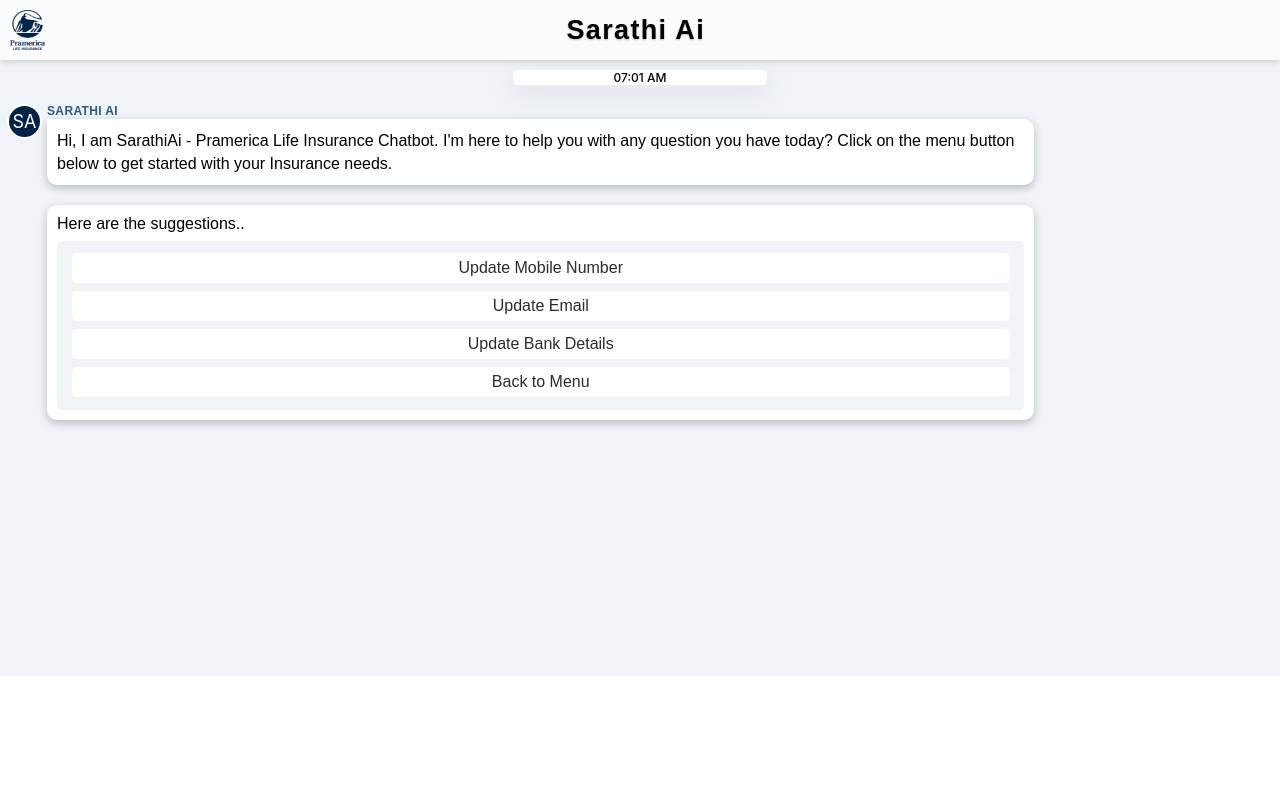
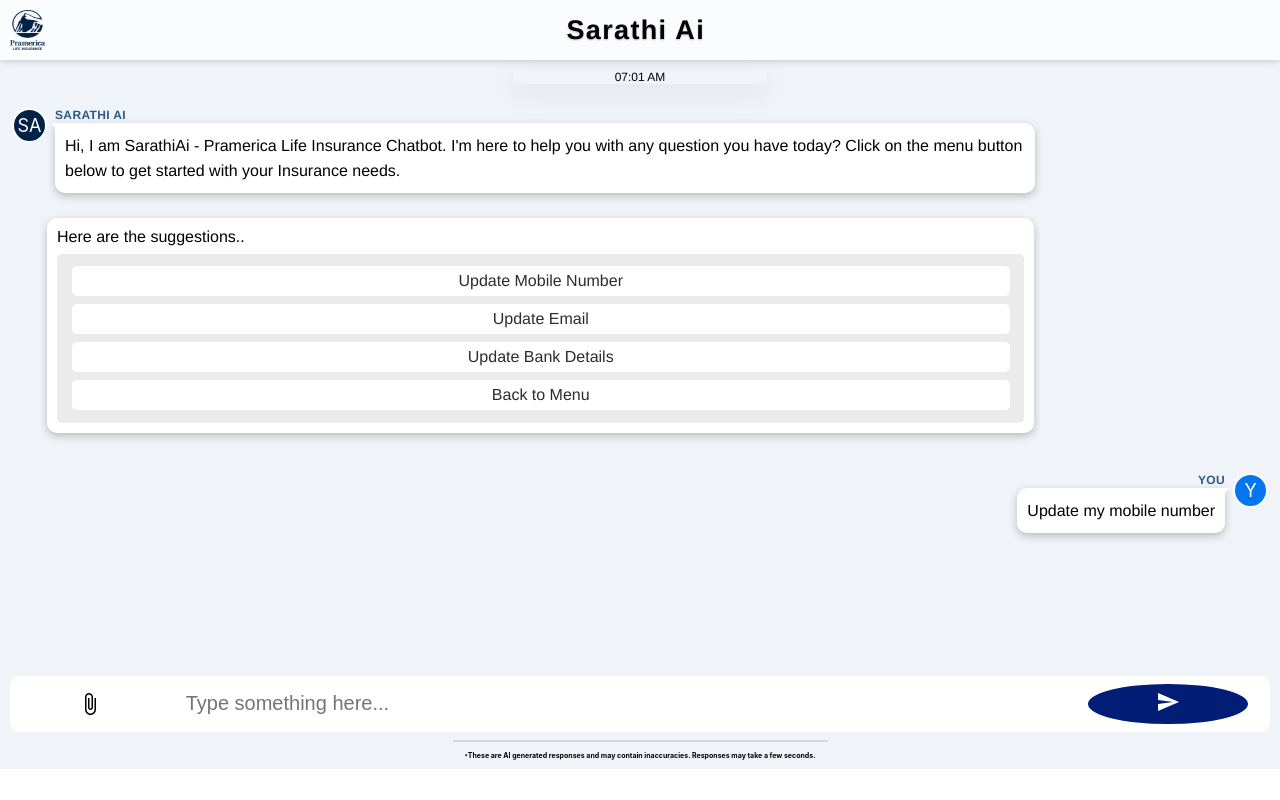
Before and after one commit to Abhinav-Desh/SarathiUI, a React (Create React App) app in the folder sarathiui/: page / in a window 1280 px wide. Built offline with nearby package versions, Linux system fonts and the light colour scheme.

Commit message:
add some footer

```diff
--- a/sarathiui/src/App.css
+++ b/sarathiui/src/App.css
@@ -7,7 +7,6 @@
 .header-container{
   position: sticky;
   top: 0;
-
   left: 0;
   height: 60px;
   width: 100%;
@@ -35,7 +34,7 @@
   font-size: 27px;
   width: 50%;
   text-align: end;
-  font-family: sans-serif;
+  font-family: Helvetica;
   text-shadow: 0px 1px 2px rgba(0, 0, 0, 0.25);
   font-weight: 700;
   letter-spacing: 0.05em;
@@ -120,7 +119,8 @@
 
 .time-live{
   width: 20%;
-  background-color: #ffffff;;
+  /* background-color: #ffffff;; */
+  font-family: Helvetica;
   text-align: center;
   font-size: 12px;
   border-radius: 5px;
@@ -132,7 +132,8 @@
   margin-top: 10px;
   display: flex;
   align-items: flex-start;
-  gap: 5px;
+  gap: 8px;
+  padding: 5px;
 }
 
 .sender-logo{
@@ -151,17 +152,29 @@
   /* margin-top: 10px; */
 }
 
-.sender-message{
+.sender-message {
   border-radius: 10px;
   max-width: 78%;
   padding: 10px;
   background-color: #fff;
-  font-family: sans-serif;
+  font-family: Helvetica;
   color: black;
   position: relative;
   margin-top: 20px;
   border-top-left-radius: 0;
   box-shadow: #0000003d 0px 3px 8px;
+}
+
+.sender-message::before {
+    content: "";
+    position: absolute;
+    top: 0px;
+    left: -13px;
+    width: 0px;
+    height: 1px;
+    border-left: 10px solid transparent;
+    border-bottom: 10px solid transparent;
+    border-right: 10px solid #fff;
 }
 
 .ai-name{
@@ -171,7 +184,7 @@
   color: #2d5986;
   font-size: 12px;
   font-weight: 700;
-  font-family: sans-serif;
+  font-family: Helvetica;
   letter-spacing: 0.03em;
 }
 
@@ -184,13 +197,13 @@
   margin-left: 40px;
   max-width: 78%;
   padding: 10px;
-  font-family: sans-serif;
+  font-family: Helvetica;
   /* background-color: #dadada */
   background-color: #fff;
   border-radius: 10px;
   /* border: 1px solid #dbdbdb; */
   box-shadow: #0000003d 0px 3px 8px;
-  font-family: sans-serif;
+  font-family: Helvetica;
 }
 
 .suggestions-heading{
@@ -204,7 +217,7 @@
   gap: 8px;
   justify-content: center;
   align-items: center;
-  background-color: #f0f4f8;
+  background-color: #ebebeb;
   border-radius: 5px;
   padding: 5px;
   height: 100%;
@@ -222,3 +235,142 @@
   height: 30px;
   color: #2c2c2c;
 }
+
+.footer-container{
+  width: 100%;
+  height: 93px;
+  background-color: #f0f4f8;
+  padding:0 10px 0 10px;
+}
+
+.footer-form{
+  width: 100%;
+  display: flex;
+  height: 60%;
+  align-items: center;
+  background-color: white;
+  gap: 5px;
+  border-radius: 10px;
+}
+
+.footer-text{
+  height: 20px;
+  width: 375px;
+  font-size: 7px;
+  font-weight: 700;
+  text-align: center;
+  display: flex;
+  align-items: end;
+  justify-content: center;
+  border-top: 2px solid #d7d7d7;
+}
+
+.footer-content{
+  display: flex;
+  flex-direction: column;
+  align-items: center;
+  justify-content: flex-start;
+  height: 100%;
+  width: 100%;
+  gap: 8px;
+}
+
+.something-type{
+  width: 85%;
+  height: 100%;
+  text-align: center;
+  display: flex;
+  align-items: center;
+  justify-content: start;
+  gap: 5px;
+}
+
+.text-something{
+  height: 100%;
+  width: 70%;
+  border-radius: 10px;
+  border: none;
+  padding: 10px;
+  font-size: 20px;
+}
+
+.attach-file{
+  height: 80%;
+  width: 15%;
+  border-radius: 10px;
+  border: none;
+  padding: 10px;
+  font-size: 20px;
+}
+
+
+.send{
+  border-radius: 50%;
+  color: white;
+  background-color: rgb(2 29 117);
+  height: 80%;
+  width: 13%;
+  border: 2px solid #fff;
+}
+
+.user-content{
+  margin-top: 10px;
+  display: flex;
+  align-items: flex-start;
+  justify-content: flex-end;
+  gap: 8px;
+  padding: 5px;
+}
+
+
+.user-message::before {
+
+  content: "";
+  position: absolute;
+  top: 4px;
+  right: -5px;
+  width: 0;
+  height: 0;
+  border-top: 0px solid transparent;
+  border-bottom: 9px solid transparent;
+  border-left: 10px solid #fff;
+  transform: translateY(-45%);
+}
+
+.user-message{
+  border-radius: 10px;
+  max-width: 78%;
+  padding: 10px;
+  background-color: #fff;
+  font-family: Helvetica;
+  color: black;
+  position: relative;
+  margin-top: 20px;
+  border-top-right-radius: 0;
+  box-shadow: #0000003d 0px 3px 8px;
+}
+
+.user-name{
+  position: absolute;
+  top: -15px;
+  right: 0;
+  color: #2d5986;
+  font-size: 12px;
+  font-weight: 700;
+  font-family: Helvetica;
+  letter-spacing: 0.03em;
+}
+.user-logo{
+  height: 35px;
+  position: relative;
+  width: 35px;
+  border-radius: 50%;
+  background-color:  #0476f0;
+  border: 2px solid #fff;
+  color: #fff;
+  margin-top: 5px;
+  display: flex;
+  align-items: center;
+  justify-content: center;
+  font-size: 18px;
+}
--- a/sarathiui/src/App.js
+++ b/sarathiui/src/App.js
@@ -1,5 +1,6 @@
 import Header from './components/Header.tsx';
 import MainContent from './components/MainContent.tsx';
+import Footer from './components/Footer.tsx'
 import './App.css';
 
 function App() {
@@ -7,6 +8,7 @@
     <div className="App">
       <Header />
       <MainContent />
+      <Footer/>
     </div>
   );
 }
--- /dev/null
+++ b/sarathiui/src/components/Footer.tsx
@@ -0,0 +1,23 @@
+import React from "react";
+import SendIcon from '@mui/icons-material/Send';
+import AttachFileIcon from '@mui/icons-material/AttachFile';
+
+const Footer = () => {
+
+  return (
+    <div className="footer-container">
+
+      <div className="footer-content">
+      <form  className="footer-form">
+        <div className="something-type">
+            <div className="attach-file"><AttachFileIcon style={{color:"rgb(146 146 146);"}}/></div>
+            <input type="text" placeholder="Type something here..." className="text-something"/></div>
+        <button className="send"><SendIcon style={{color:'white'}}/></button>
+      </form>
+      <div className="footer-text"> <sup>*</sup>These are AI generated responses and may contain inaccuracies. Responses may take a few seconds.</div>
+      </div>
+    </div>
+  );
+};
+
+export default Footer;
--- a/sarathiui/src/components/MainContent.tsx
+++ b/sarathiui/src/components/MainContent.tsx
@@ -35,7 +35,7 @@
 
             <div className='sender-message'>
             <div className="ai-name">SARATHI AI</div>
-                <div className='sender-text' style={{lineHeight:'23px'}}> Hi, I am SarathiAi - Pramerica Life Insurance Chatbot. I'm here to help you with any question you have today?  Click on the menu button below to get started with your Insurance needs.
+                <div className='sender-text' style={{lineHeight:'25px'}}> Hi, I am SarathiAi - Pramerica Life Insurance Chatbot. I'm here to help you with any question you have today?  Click on the menu button below to get started with your Insurance needs.
                 </div>
                 </div>
             </div>
@@ -63,9 +63,18 @@
         </div>
 
         {/* user-content */}
-        <div className="user-container"></div>
+        <div className="user-content">
+
+          <div className='user-message'>
+          <div className="user-name">YOU</div>
+              <div className='user-text' style={{lineHeight:'25px'}}>Update my mobile number
+              </div>
+              </div>
+              <div className="user-logo">Y</div>
+        </div>
         </div>
       </div>
+
   );
 };
 
--- a/sarathiui/src/index.css
+++ b/sarathiui/src/index.css
@@ -2,7 +2,7 @@
   margin: 0;
   font-family: -apple-system, BlinkMacSystemFont, 'Segoe UI', 'Roboto', 'Oxygen',
     'Ubuntu', 'Cantarell', 'Fira Sans', 'Droid Sans', 'Helvetica Neue',
-    sans-serif;
+    Helvetica;
   -webkit-font-smoothing: antialiased;
   -moz-osx-font-smoothing: grayscale;
 }
```
